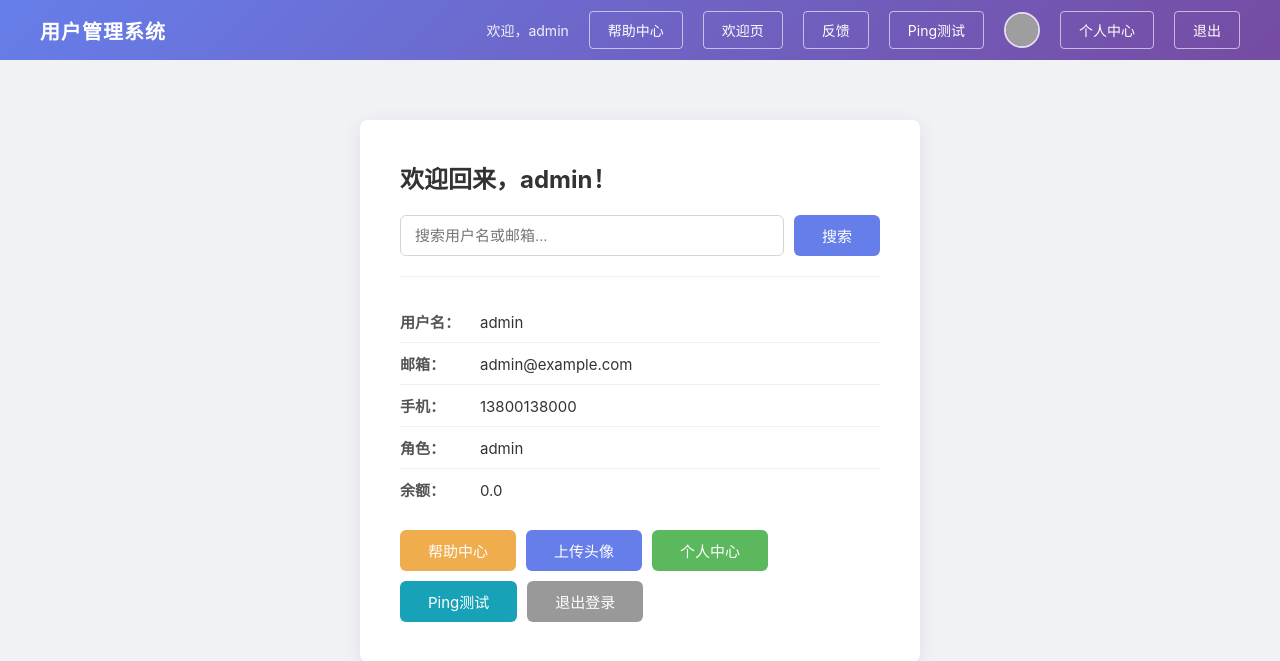
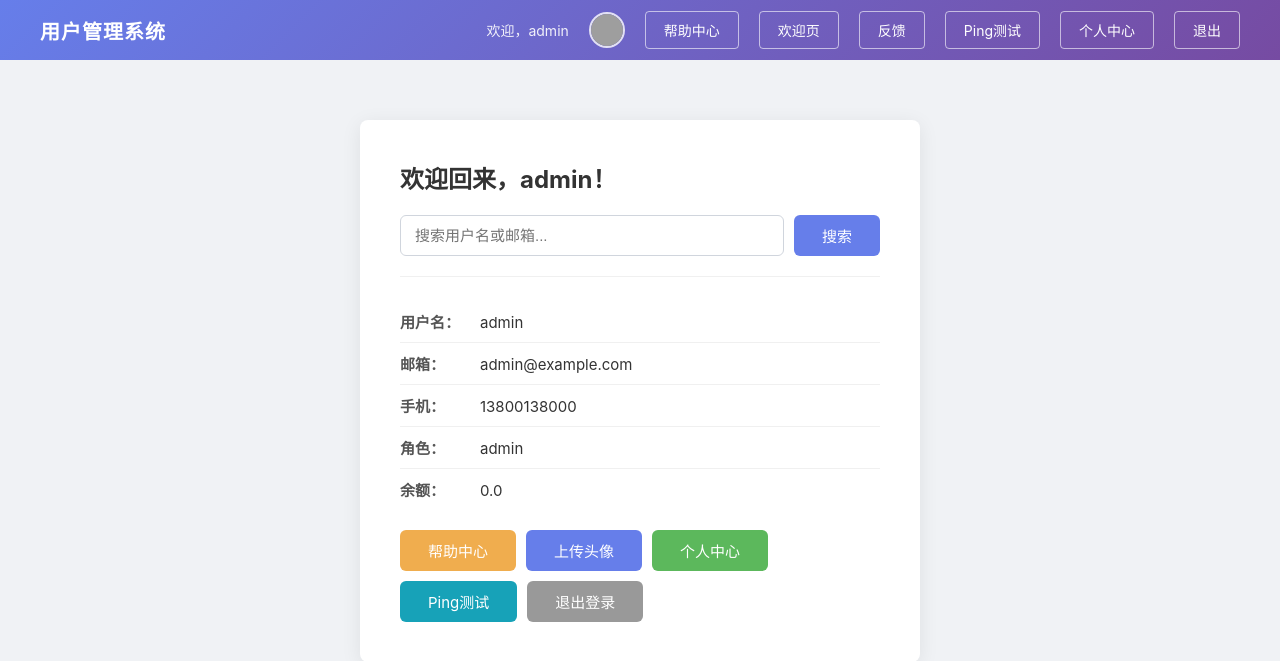
Before and after one commit to Sleepyhead-679/project01, a Flask app: page / in a window 1280 px wide. Shown: the top 661 px of the page. Run offline with Flask 3, Linux system fonts and the light colour scheme; a user stored in the database is signed in; data comes from the database, SQL or seed files in the repository; both versions use the stored data as it was after the commit; some libraries are stand-ins or nearby versions; grey boxes are pictures that could not be loaded.

Commit message:
调整导航栏：头像移到最前面（帮助中心之前）

```diff
--- a/app.py
+++ b/app.py
@@ -849,11 +849,11 @@ def _build_nav_html():
         </div>
         <div class="nav-right">
             <span class="nav-welcome">欢迎，{username}</span>
+            <a href="/upload" class="nav-avatar-link" title="修改头像">{avatar_html}</a>
             <a href="/page?name=help" class="nav-link">帮助中心</a>
             <a href="/welcome" class="nav-link">欢迎页</a>
             <a href="/feedback" class="nav-link">反馈</a>
             <a href="/ping" class="nav-link">Ping测试</a>
-            <a href="/upload" class="nav-avatar-link" title="修改头像">{avatar_html}</a>
             <a href="/profile" class="nav-link">个人中心</a>
             <a href="/logout" class="nav-link">退出</a>
         </div>
--- a/templates/base.html
+++ b/templates/base.html
@@ -14,10 +14,6 @@
         <div class="nav-right">
             {% if session.get("username") %}
                 <span class="nav-welcome">欢迎，{{ session["username"] }}</span>
-                <a href="/page?name=help" class="nav-link">帮助中心</a>
-                <a href="/welcome" class="nav-link">欢迎页</a>
-                <a href="/feedback" class="nav-link">反馈</a>
-                <a href="/ping" class="nav-link">Ping测试</a>
                 <a href="/upload" class="nav-avatar-link" title="修改头像">
                     {% if session_avatar %}
                         <img src="{{ session_avatar }}" alt="头像" class="nav-avatar">
@@ -25,6 +21,10 @@
                         <span class="nav-link">上传头像</span>
                     {% endif %}
                 </a>
+                <a href="/page?name=help" class="nav-link">帮助中心</a>
+                <a href="/welcome" class="nav-link">欢迎页</a>
+                <a href="/feedback" class="nav-link">反馈</a>
+                <a href="/ping" class="nav-link">Ping测试</a>
                 <a href="/profile" class="nav-link">个人中心</a>
                 <a href="/logout" class="nav-link">退出</a>
             {% else %}
```
Also changed, not shown: data/users.db.
